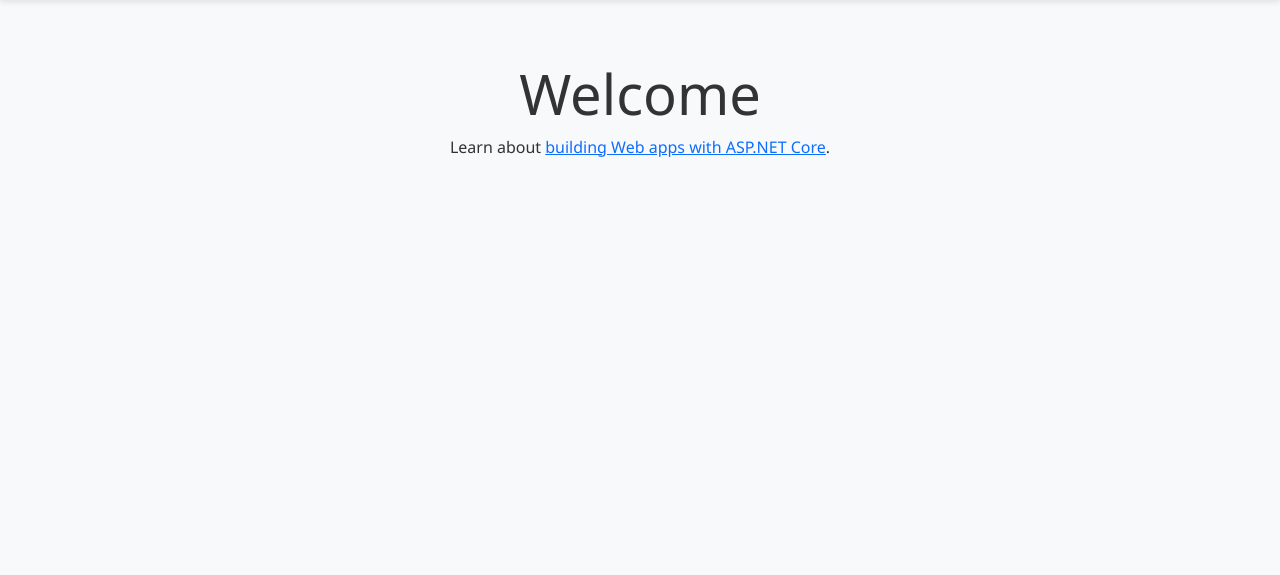
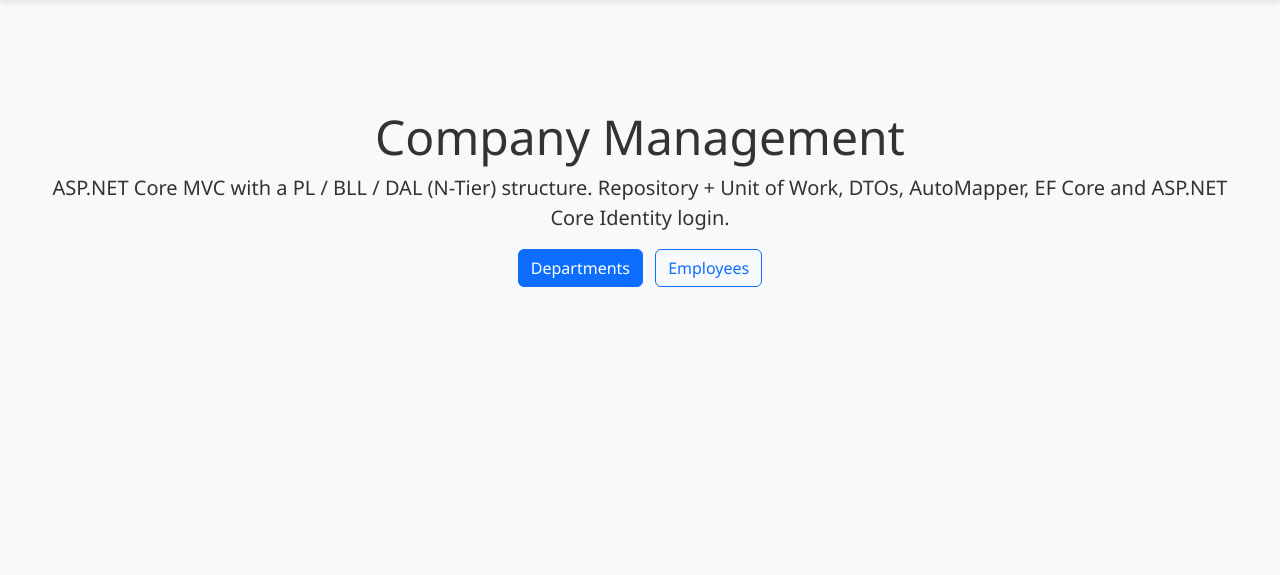
Before and after one commit to MahmoudMekkawyX/Company.PL-demo, an ASP.NET Core app: page / in a window 1280 px wide. Shown: the part 60-635 px from the top of the page. Run offline with ASP.NET Core 8, Linux system fonts and the light colour scheme; a user stored in the database is signed in; some libraries are stand-ins or nearby versions.

Commit message:
Update home page title and content

```diff
--- a/Company.PL/Views/Home/Index.cshtml
+++ b/Company.PL/Views/Home/Index.cshtml
@@ -1,8 +1,9 @@
 @{
-    ViewData["Title"] = "Home Page";
+    ViewData["Title"] = "Home";
 }
-
-<div class="text-center">
-    <h1 class="display-4">Welcome</h1>
-    <p>Learn about <a href="https://learn.microsoft.com/aspnet/core">building Web apps with ASP.NET Core</a>.</p>
+<div class="py-5 text-center">
+    <h1 class="display-5">Company Management</h1>
+    <p class="lead">ASP.NET Core MVC with a PL / BLL / DAL (N-Tier) structure. Repository + Unit of Work, DTOs, AutoMapper, EF Core and ASP.NET Core Identity login.</p>
+    <a class="btn btn-primary me-2" asp-controller="Department" asp-action="Index">Departments</a>
+    <a class="btn btn-outline-primary" asp-controller="Employee" asp-action="Index">Employees</a>
 </div>
```
